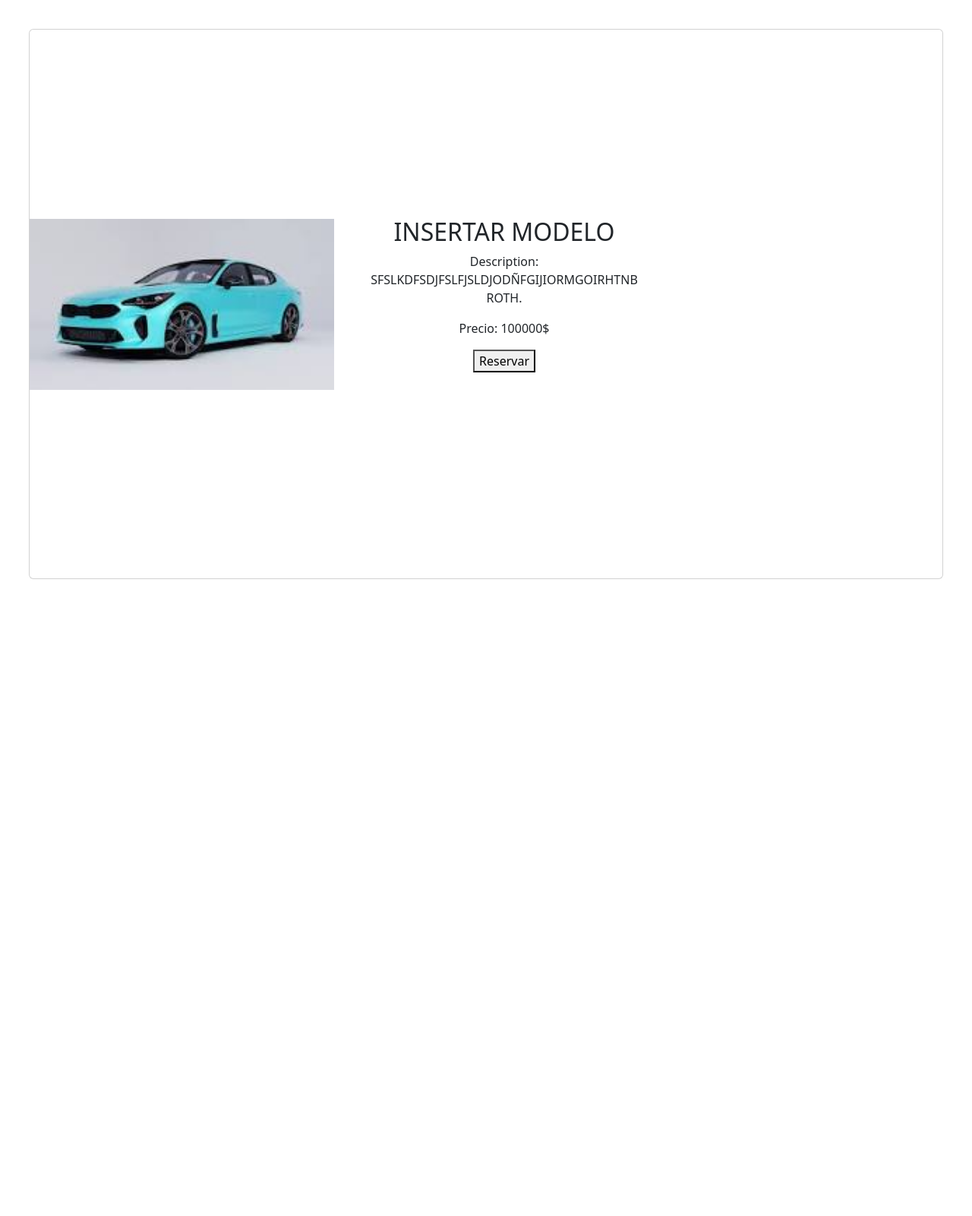
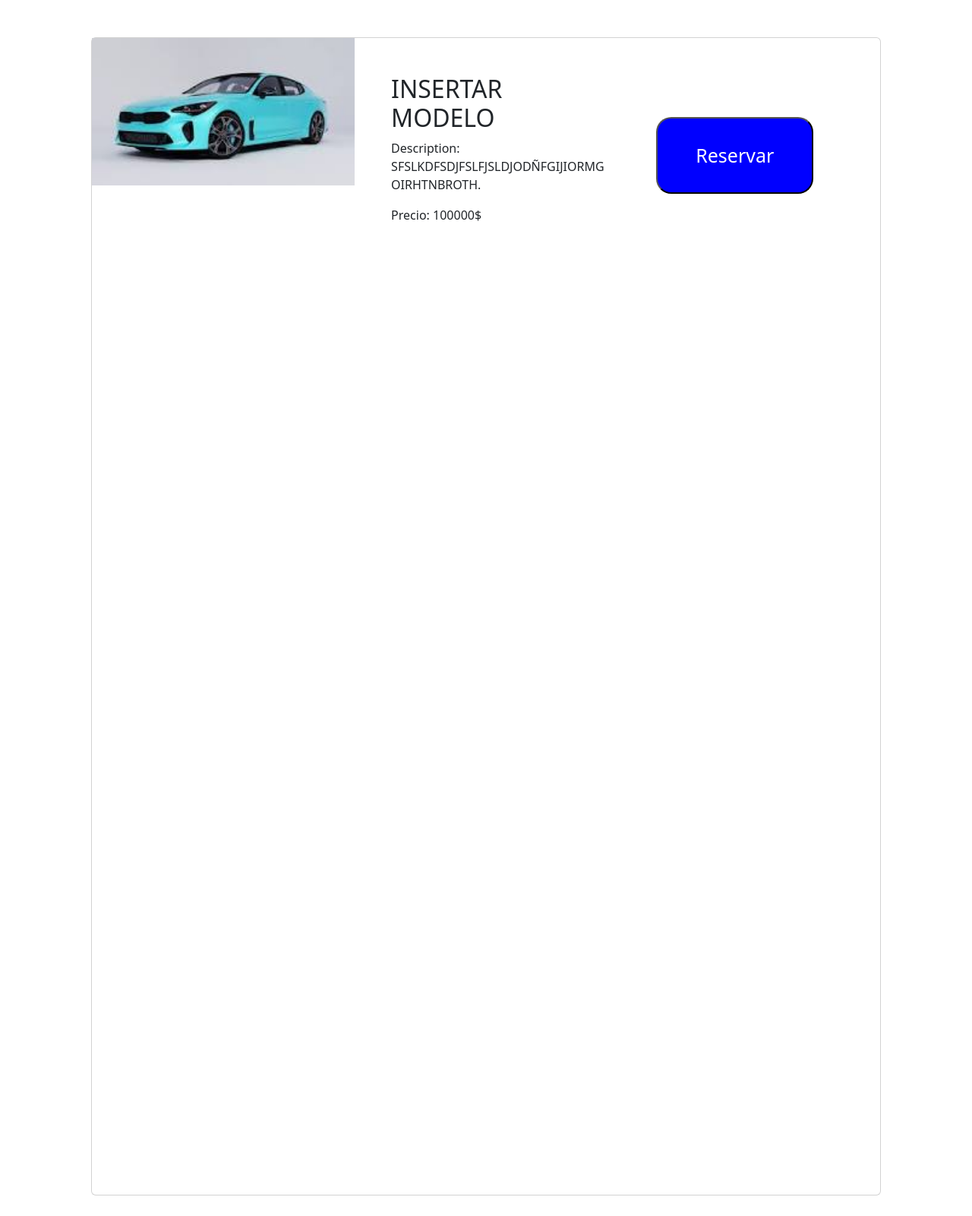
Before and after one commit to Jhojan98/rentCars, a Flask app: page /itemcar in a window 1280 px wide. Shown: the part 76-1676 px from the top of the page at 76% size. Before the commit the page ends 838 px from the top, so only its background shows below. Run offline with Flask 3, Linux system fonts and the light colour scheme; parts of the project's set-up code (start-up, migrations or seed data) failed here and were passed over; some libraries are stand-ins or nearby versions.

Commit message:
itemcar changes

```diff
--- a/templates/itemcar.html
+++ b/templates/itemcar.html
@@ -18,35 +18,49 @@
     height: 100%;
     box-sizing: border-box;
   }
+
+  .container-center {
+    display: flex;
+    justify-content: center;
+    align-items: center;
+    height: 200vh;
+  }
+
+  .btn-lg {
+    font-size: 25px;
+    padding: 30px 50px;
+    background-color: blue;
+    color: white;
+    border-radius: 20px;
+  }
+
 </style>
 {% endblock %}
 
 {% block content %}
-
+<div class="container-center">
   <div class="card mb-3">
-  <div class="row g-0 d-flex align-items-center">
-    <div class="col-lg-4 d-none d-lg-flex">
-      <img src="{{ url_for('static', filename='img/car2.jpg') }}" alt="Item Image"
-        class="w-100 rounded-t-5 rounded-tr-lg-0 rounded-bl-lg-5" />
+    <div class="row g-0">
+      <div class="col-lg-4">
+        <img src="{{ url_for('static', filename='img/car2.jpg') }}" alt="Item Image" class="w-100 rounded-t-5 rounded-tr-lg-0 rounded-bl-lg-5" />
       </div>
       <div class="col-lg-8">
         <div class="card-body py-5 px-md-5">
-
-        <form>
-          <div class="col-md-6 mb-4">
-            <div class="item-info text-center">
+          <div class="row">
+            <div class="col-md-6">
+              <div class="item-info">
                 <h2>INSERTAR MODELO</h2>
                 <p>Description: SFSLKDFSDJFSLFJSLDJODÑFGIJIORMGOIRHTNBROTH.</p>
                 <p>Precio: 100000$</p>
-              <button>Reservar</button>
               </div>
             </div>
-        </form>
-
+            <div class="col-md-6 d-flex align-items-center justify-content-center">
+              <button class="btn-lg">Reservar</button>
             </div>
           </div>
         </div>
       </div>
-
-
+    </div>
+  </div>
+</div>
 {% endblock %}
```
Lines whose indentation alone changed are shown as unchanged.
